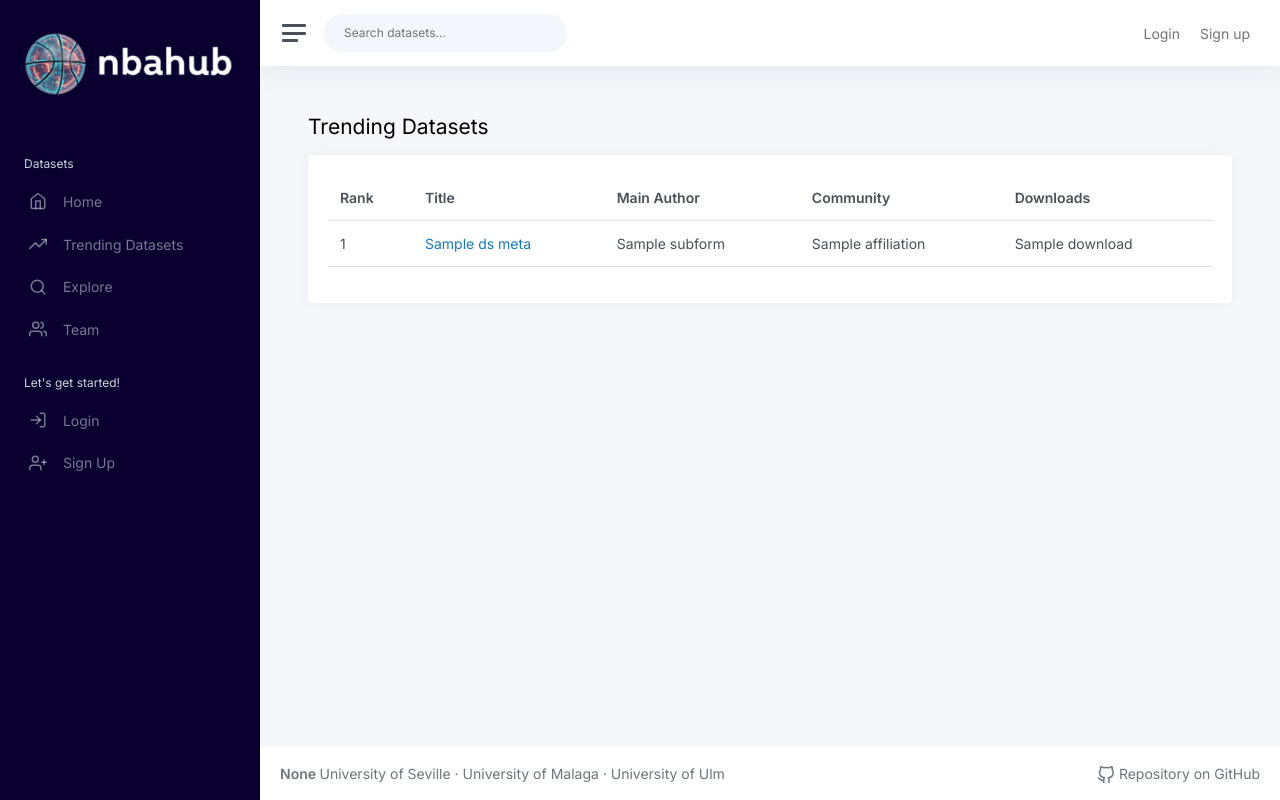
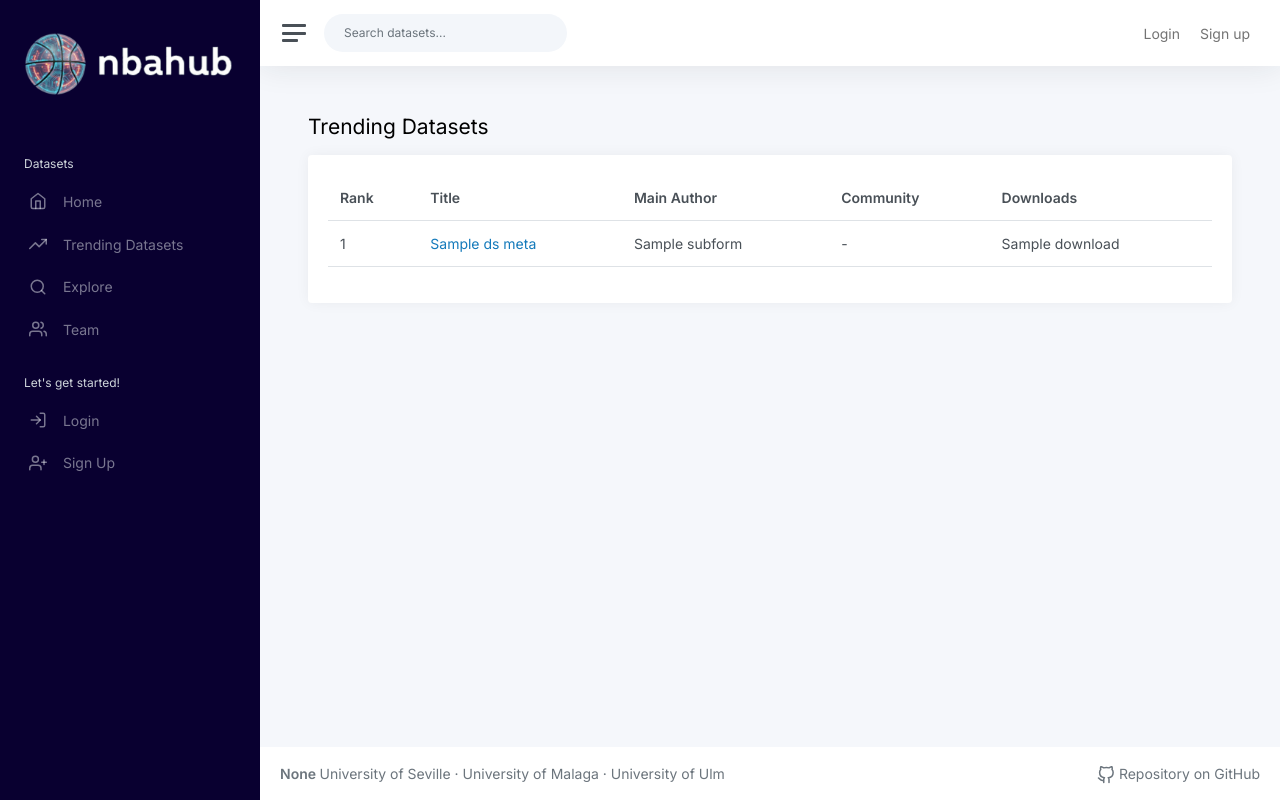
Before and after one commit to EGC-G2-M/nba-hub, a Flask app: template app/modules/trendingdataset/templates/trendingdataset/index.html in a window 1280 px wide. Run offline with Flask 3, Linux system fonts and the light colour scheme; the template is opened without the code that fills it: most values are stand-ins (such as "Sample title", 1, 10 or a date in 2020); parts of the project's set-up code (start-up, migrations or seed data) failed here and were passed over; some libraries are stand-ins or nearby versions.

Commit message:
fix(template): hide unsupported community data
The column for 'Community' was incorrectly showing the main author's 'affiliation' property in the trending datasets table. Since the community functionality is not yet implemented, this was confusing the user by displaying irrelevant data or confusing affiliations as communities.

Refs #8

```diff
--- a/app/modules/trendingdataset/repositories.py
+++ b/app/modules/trendingdataset/repositories.py
@@ -1,4 +1,4 @@
-from app.modules.dataset.models import DataSet, DSMetaData, Author, DSDownloadRecord
+from app.modules.dataset.models import DataSet, DSDownloadRecord
 from core.repositories.BaseRepository import BaseRepository
 from datetime import datetime, timedelta
 from sqlalchemy import func
--- a/app/modules/trendingdataset/templates/trendingdataset/index.html
+++ b/app/modules/trendingdataset/templates/trendingdataset/index.html
@@ -37,11 +37,7 @@
                                     {% endif %}
                                 </td>
                                 <td>
-                                    {% if dataset.ds_meta_data.authors[0].affiliation %}
-                                        {{ dataset.ds_meta_data.authors[0].affiliation }}
-                                    {% else %}
                                         -
-                                    {% endif %}
                                 </td>
                                 <td>
                                     {{ downloads[loop.index0] }}
```
